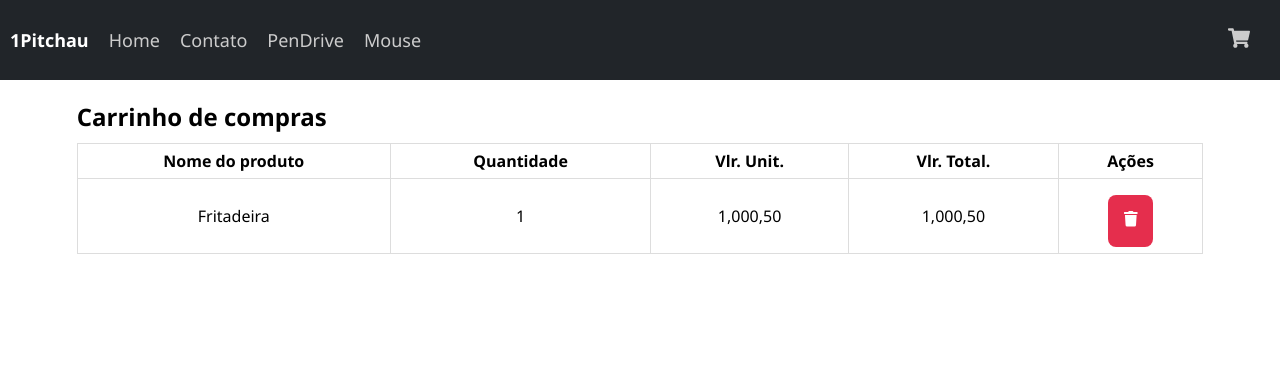
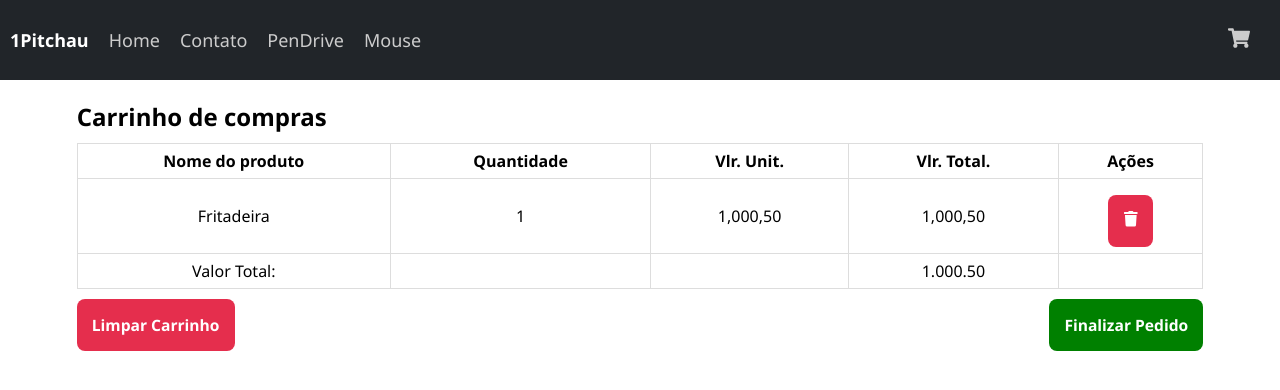
Before and after one commit to alnsousa1/Projeto-React, a React (Vite) app: page /carrinho in a window 1280 px wide. Shown: the top 390 px of the page. Built offline with nearby package versions, Linux system fonts and the light colour scheme; data requests are answered from the project's data file.

Commit message:
melhorando a parte do carrinho

```diff
--- a/src/pages/Carrinho/index.tsx
+++ b/src/pages/Carrinho/index.tsx
@@ -42,7 +42,8 @@ export const Carrinho = () => {
                 <Td>1,000,50</Td>
                 <Td>
                   <Button
-                  type="button">
+                  type="button"
+                  >
                     <TextButton>
                       <FaTrash />
                     </TextButton>
@@ -50,7 +51,34 @@ export const Carrinho = () => {
                 </Td>
               </TBTr>
             </tbody>
+            <tfoot>
+              <TBTr>
+                <Td width={300}>Valor Total:</Td>
+                <Td></Td>
+                <Td></Td>
+                <Td>1.000.50</Td>
+                <Td></Td>
+              </TBTr>
+            </tfoot>
         </Table>
+        <div
+          style={{
+            display: 'flex',
+            justifyContent: 'space-between'
+          }}
+        >
+          <Button
+          type="button"
+          >
+            <TextButton>Limpar Carrinho</TextButton>
+            </Button>
+            <Button
+              type="button"
+              bgColor="green"
+            >
+              <TextButton>Finalizar Pedido</TextButton>
+          </Button>
+        </div>
       </div>
     </>
   )
```
